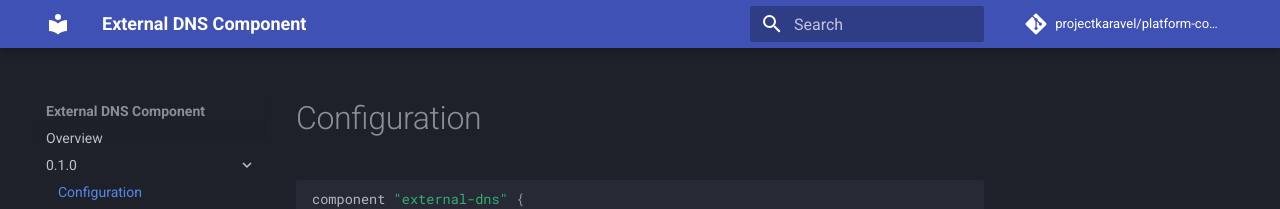
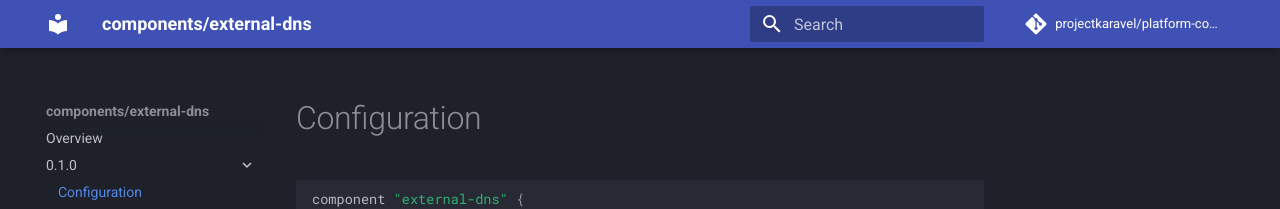
Before and after one commit to karavel-io/platform-component-external-dns, an MkDocs documentation site: the page built from docs/0.1.0/configuration.md, in a window 1280 px wide. Shown: the top 209 px of the page. Built offline with MkDocs 1.6.1 and Material for MkDocs 9.7.7, drawn with Linux system fonts in a browser that asks for light colours; comment, search, counter and statistics services are not loaded.

Commit message:
Update Mkdocs config

```diff
--- a/mkdocs.yml
+++ b/mkdocs.yml
@@ -1,4 +1,4 @@
-site_name: External DNS Component
+site_name: components/external-dns
 site_url: https://docs.karavel.io/components/external-dns
 repo_name: projectkaravel/platform-component-external-dns
 repo_url: https://github.com/projectkaravel/platform-component-external-dns
```
